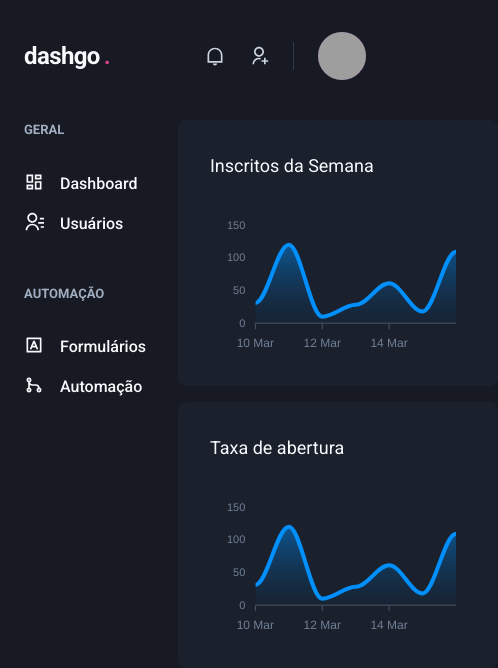
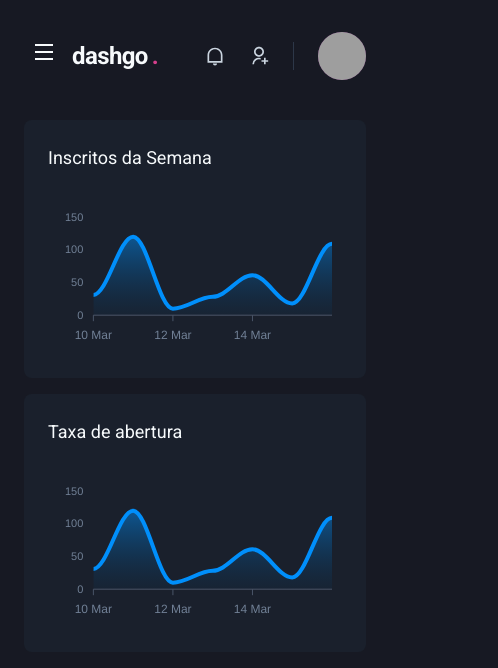
Before and after one commit to rafael346/dashgo, a Next.js app: page /dashboard in a window 390 px wide. Shown: the top 668 px of the page, 498 px wide, since content can reach past the window. Built offline with nearby package versions, Linux system fonts and the light colour scheme; grey boxes are pictures that could not be loaded.

Commit message:
Add: contextSidebar; Responsividade: Sidebar

```diff
--- a/src/components/Header/index.tsx
+++ b/src/components/Header/index.tsx
@@ -1,10 +1,14 @@
-import { Flex, useBreakpointValue } from '@chakra-ui/react';
+import { Flex, Icon, IconButton, useBreakpointValue } from '@chakra-ui/react';
+import { RiMenuLine } from 'react-icons/ri';
+import { useSidebarDrawer } from '../../contexts/SiderBarDrawerContext';
 import { Logo } from './Logo';
 import { NotificationsNav } from './NotificationsNav';
 import { Profile } from './Profile';
 import { SearchBox } from './SearchBox';
 
 export function Header() {
+  const { onOpen } = useSidebarDrawer()
+
   const isWideVersion = useBreakpointValue({
     base: false,
     lg: true,
@@ -21,6 +25,18 @@
       px='6'
       align='center'
     >
+      {!isWideVersion && (
+        <IconButton
+          aria-label='Open Navigation'
+          icon={<Icon
+            as={RiMenuLine} />}
+          fontSize='24'
+          variant='unstyled'
+          onClick={onOpen}
+          mr='2'
+
+        />
+      )}
       <Logo />
       {isWideVersion ? <SearchBox /> : ''}
       <Flex align='center' ml='auto'>
--- /dev/null
+++ b/src/components/SideBar/SidebarNav.tsx
@@ -0,0 +1,19 @@
+import { Stack } from "@chakra-ui/react";
+import { RiContactsLine, RiDashboardLine, RiGitMergeLine, RiInputMethodLine } from "react-icons/ri";
+import { NavLink } from "./NavLink";
+import { NavSection } from "./NavSection";
+
+export function SidebarNav() {
+  return (
+    <Stack spacing='12' align='flex-start'>
+      <NavSection title='GERAL'>
+        <NavLink icon={RiDashboardLine}>Dashboard</NavLink>
+        <NavLink icon={RiContactsLine}>Usuários</NavLink>
+      </NavSection>
+      <NavSection title='AUTOMAÇÃO'>
+        <NavLink icon={RiInputMethodLine}>Formulários</NavLink>
+        <NavLink icon={RiGitMergeLine}>Automação</NavLink>
+      </NavSection>
+    </Stack>
+  )
+}
--- a/src/components/SideBar/index.tsx
+++ b/src/components/SideBar/index.tsx
@@ -1,24 +1,35 @@
-import { Box, Stack } from "@chakra-ui/react";
+import { Box, DrawerContent, DrawerOverlay, useBreakpointValue, Drawer, DrawerCloseButton, DrawerHeader, DrawerBody } from "@chakra-ui/react";
 import React from "react";
-import { RiContactsLine, RiDashboardLine, RiGitMergeLine, RiInputMethodLine } from "react-icons/ri";
-import { NavLink } from "./NavLink";
-import { NavSection } from "./NavSection";
+import { useSidebarDrawer } from "../../contexts/SiderBarDrawerContext";
+import { SidebarNav } from "./SidebarNav";
 
 export function Sidebar() {
+  const { isOpen, onClose } = useSidebarDrawer();
+  const isDrawerSidebar = useBreakpointValue({
+    base: true,
+    lg: false,
+  })
+
+  if (isDrawerSidebar) {
+    return (
+      <Drawer isOpen={isOpen} placement='left' onClose={onClose}>
+        <DrawerOverlay>
+          <DrawerContent bg='gray.800' p='4'>
+            <DrawerCloseButton mt='6' />
+            <DrawerHeader>Navegação</DrawerHeader>
+
+            <DrawerBody>
+              <SidebarNav />
+            </DrawerBody>
+          </DrawerContent>
+        </DrawerOverlay>
+      </Drawer>
+    )
+  }
+
   return (
     <Box as='aside' w='64' mr='8'>
-      <Stack spacing='12' align='flex-start'>
-
-        <NavSection title='GERAL'>
-          <NavLink icon={RiDashboardLine}>Dashboard</NavLink>
-          <NavLink icon={RiContactsLine}>Usuários</NavLink>
-        </NavSection>
-
-        <NavSection title='AUTOMAÇÃO'>
-          <NavLink icon={RiInputMethodLine}>Formulários</NavLink>
-          <NavLink icon={RiGitMergeLine}>Automação</NavLink>
-        </NavSection>
-      </Stack>
+      <SidebarNav />
     </Box>
   )
 }
--- /dev/null
+++ b/src/contexts/SiderBarDrawerContext.tsx
@@ -0,0 +1,30 @@
+import { useDisclosure, UseDisclosureReturn } from '@chakra-ui/react';
+import { useRouter } from 'next/router';
+import { createContext, ReactNode, useContext, useEffect } from 'react';
+
+type SidebarDrawerProviderProps = {
+  children: ReactNode;
+}
+
+type SidebarDrawerContextData = UseDisclosureReturn
+
+const SidebarDrawerContext = createContext({} as SidebarDrawerContextData);
+
+
+export function SidebarDrawerProvider({ children }: SidebarDrawerProviderProps) {
+  const disclosure = useDisclosure()
+  const router = useRouter()
+
+  useEffect(() => {
+    disclosure.onClose()
+    // eslint-disable-next-line react-hooks/exhaustive-deps
+  }, [router.asPath])
+
+  return (
+    <SidebarDrawerContext.Provider value={disclosure}>
+      {children}
+    </SidebarDrawerContext.Provider>
+  )
+}
+
+export const useSidebarDrawer = () => useContext(SidebarDrawerContext)
--- a/src/pages/_app.tsx
+++ b/src/pages/_app.tsx
@@ -1,11 +1,14 @@
 import { AppProps } from 'next/app';
 import { ChakraProvider } from '@chakra-ui/react';
 import { theme } from '../styles/theme';
+import { SidebarDrawerProvider } from '../contexts/SiderBarDrawerContext';
 
 function MyApp({ Component, pageProps }: AppProps) {
   return (
     <ChakraProvider theme={theme}>
-      <Component {...pageProps} />
+      <SidebarDrawerProvider>
+        <Component {...pageProps} />
+      </SidebarDrawerProvider>
     </ChakraProvider>
   )
 }
--- a/src/pages/dashboard.tsx
+++ b/src/pages/dashboard.tsx
@@ -74,7 +74,7 @@
 
         <SimpleGrid flex='1' gap='4' minChildWidth='320px' align='flex-start'>
           <Box
-            p='8'
+            p={['6', '8']}
             bg='gray.800'
             borderRadius={8}
             pb='4'
@@ -84,7 +84,7 @@
           </Box>
 
           <Box
-            p='8'
+            p={['6', '8']}
             bg='gray.800'
             borderRadius={8}
             pb='4'
```
